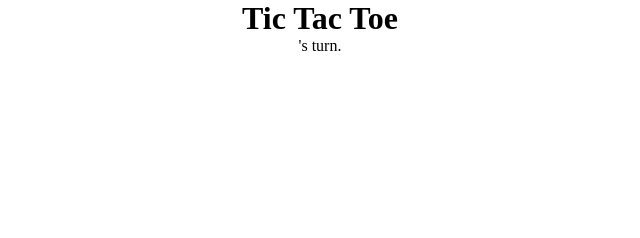
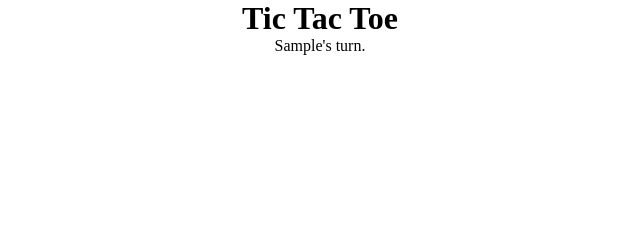
Before and after one commit to alansimon816/Tic-Tac-Toe, a plain HTML site: page index.html in a window 1280 px wide. Both pictures are taken after typing "Sample", "Sample" into the empty fields and a click on the input "Start Game". Shown: the top 238 px of the page, 320-960 px from the left. Drawn offline with Linux system fonts and the light colour scheme.

Commit message:
Fixes intial user prompt.

```diff
--- a/index.html
+++ b/index.html
@@ -13,13 +13,12 @@
             <form class="flex">
                 <div>
                     <label for="name1">Player 1:</label>
-                    <input type="text" id="name1" name="name1" required>
+                    <input type="text" id="name1" required>
                 </div>
                 <div>
                     <label for="name2">Player 2:</label>
-                    <input type="text" id="name2" name="name2" required>
+                    <input type="text" id="name2" required>
                 </div>
-                <!-- Ensure click of start button  changes value of inputs-->
                 <input id="start-btn" type="submit" value="Start Game">
             </form>
         </div>
--- a/script.js
+++ b/script.js
@@ -33,7 +33,7 @@ const DisplayController = (() => {
         e.preventDefault();
         document.querySelector('#start-screen').style.visibility = 'hidden'
         document.querySelector('#game-screen').style.visibility = 'visible'
-        play.prompt(play.randomlySelectedPlayer)
+        gameController.play()
     })
 
     return {createGridDivs, updateGridCell, prompt}
@@ -57,19 +57,25 @@ const Player = (name, type, symbol) => {
 }
 
 // A Module that represents the game logic
-const play = (() => {
-    // Create the players.
-    const player1 = Player(document.querySelector('#name1').value, 'human', 'X')
-    const player2 = Player(document.querySelector('#name2').value, 'human', 'O')
-    // Randomly select one of the players to go first.
-    const players = [player1, player2]
-    let randomlySelectedPlayer = players[Math.floor(Math.random() * players.length)]
-    // Make display controller prompt the selected player to make a move.
+const gameController = (() => {
+    let player1
+    let player2
+    let players
+
     const prompt = (selectedPlayer) => {
         DisplayController.prompt(selectedPlayer)
     }
 
-    return {player1, player2, randomlySelectedPlayer, prompt}
+    const play = () => {
+        // Create the players.
+        player1 = Player((document.querySelector('#name1').value), 'human', 'X')
+        player2 = Player((document.querySelector('#name2').value), 'human', 'O')
+        // Randomly select one of the players to go first.
+        players = [player1, player2]
+        let randomPlayer = players[Math.floor(Math.random() * players.length)]
+        prompt(randomPlayer)
+    }
+    return {player1, player2, prompt, play}
 })()
 
 // A Module representing the game board. The game board is a 3x3 grid
```
